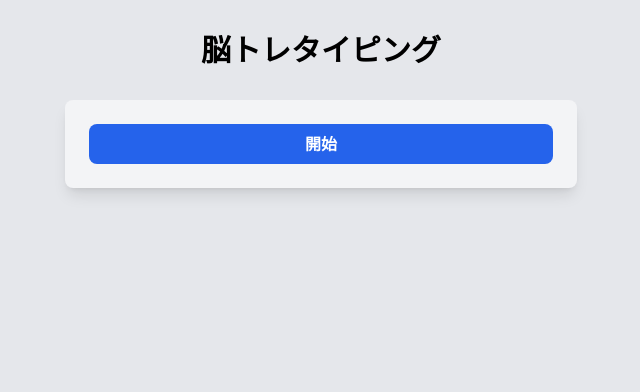
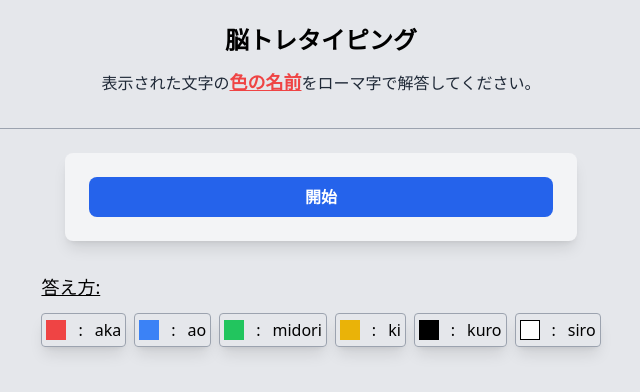
Before and after one commit to takashi145/brain-training-typing-game, a Vue app: page / in a window 1280 px wide. Shown: the top 392 px of the page, without its empty margins (319-959 px from the left). Built offline with nearby package versions, Linux system fonts and the light colour scheme.

Commit message:
update Home.vue

```diff
--- a/src/pages/Home.vue
+++ b/src/pages/Home.vue
@@ -1,6 +1,12 @@
 <template>
-  <div class="bg-gray-200 min-h-screen flex items-center flex-col">
-    <h1 class="text-3xl my-8 font-bold">脳トレタイピング</h1>
+  <div class="max-w-7xl mx-auto bg-gray-200 min-h-screen flex items-center flex-col">
+    <div class="my-6 space-y-3 pb-8 w-full border-b border-gray-400">
+      <h1 class="text-center text-2xl font-bold">脳トレタイピング</h1>
+      <p class="text-gray-800 text-center">
+        表示された文字の<span class="text-lg font-bold text-red-500 underline">色の名前</span>をローマ字で解答してください。
+      </p>
+    </div>
+
     <div class="max-w-lg mx-auto bg-gray-100 p-6 rounded-lg shadow-lg w-full">
       <div v-if="isStarted">
         正解数:  {{ score }}
@@ -24,14 +30,49 @@
         >
           {{ currentWord.word }}
         </h2>
-        <input v-model="userInput" @keydown.enter="check" class="px-3 py-2 border-gray-300 border rounded-lg mb-4 w-full">
       </div>
+
       <div v-if="!isStarted && startCount >= 0" class="text-3xl text-center mb-8">
         {{ startCount }}
+      </div>
+
+      <div v-if="isStarted || startCount >= 0" class="mb-4">
+        <input v-model="userInput" @keydown.enter="check" class="px-3 py-2 border-gray-500 border rounded-lg w-full focus:outline-none focus:ring-2 focus:border-none" placeholder="入力してください">
+        <p class="mx-2 text-sm text-gray-600">入力後Enterキーを押してください。</p>
       </div>
       <div class="text-center">
         <button v-if="!isStarted && startCount < 0" @click="startCountdown" class="px-4 py-2 w-full bg-blue-600 text-white rounded-lg font-bold hover:bg-blue-700">開始</button>
         <button v-if="isStarted" @click="endGame" class="px-4 py-2 w-full bg-red-600 text-white rounded-lg font-bold hover:bg-red-700">終了</button>
+      </div>
+    </div>
+
+    <div class="mt-8 mx-auto flex justify-center flex-col items-center max-w-xl">
+      <h3 class="text-lg mb-3 underline w-full text-start ">答え方: </h3>
+      <div class="flex flex-wrap items-center space-x-2 ">
+        <div class="flex items-center space-x-3 p-1 shadow-lg border border-gray-400 rounded">
+          <div class="bg-red-500 w-5 h-5 mr-3"></div> :
+          <p class="">aka</p>
+        </div>
+        <div class="flex items-center space-x-3 p-1 shadow-lg border border-gray-400 rounded">
+          <div class="bg-blue-500 w-5 h-5 mr-3"></div> :
+          <p class="">ao</p>
+        </div>
+        <div class="flex items-center space-x-3 p-1 shadow-lg border border-gray-400 rounded">
+          <div class="bg-green-500 w-5 h-5 mr-3"></div> :
+          <p class="">midori</p>
+        </div>
+        <div class="flex items-center space-x-3 p-1 shadow-lg border border-gray-400 rounded">
+          <div class="bg-yellow-500 w-5 h-5 mr-3"></div> :
+          <p class="">ki</p>
+        </div>
+        <div class="flex items-center space-x-3 p-1 shadow-lg border border-gray-400 rounded">
+          <div class="bg-black w-5 h-5 mr-3"></div> :
+          <p class="">kuro</p>
+        </div>
+        <div class="flex items-center space-x-3 p-1 shadow-lg border border-gray-400 rounded">
+          <div class="bg-white border-black border w-5 h-5 mr-3"></div> :
+          <p class="">siro</p>
+        </div>
       </div>
     </div>
   </div>
```
